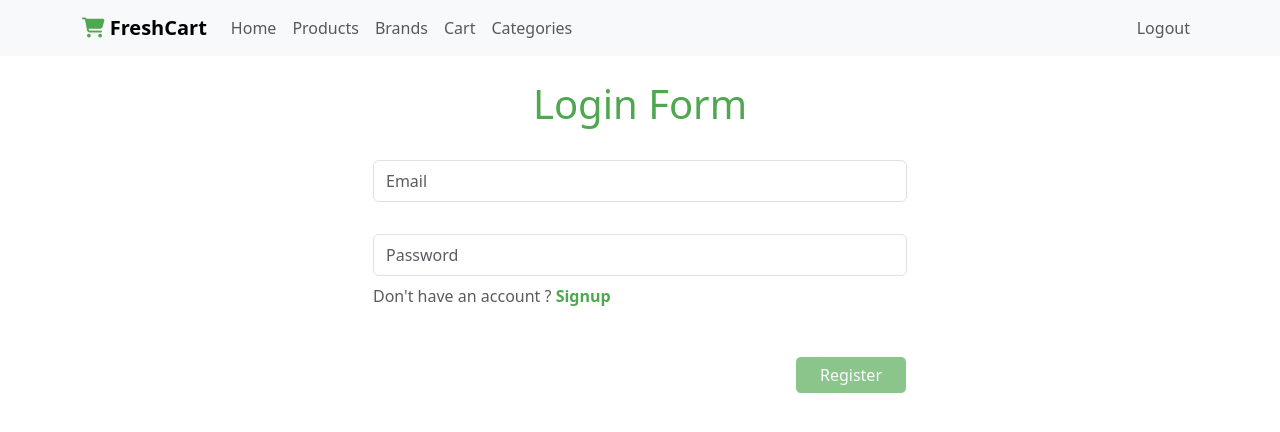
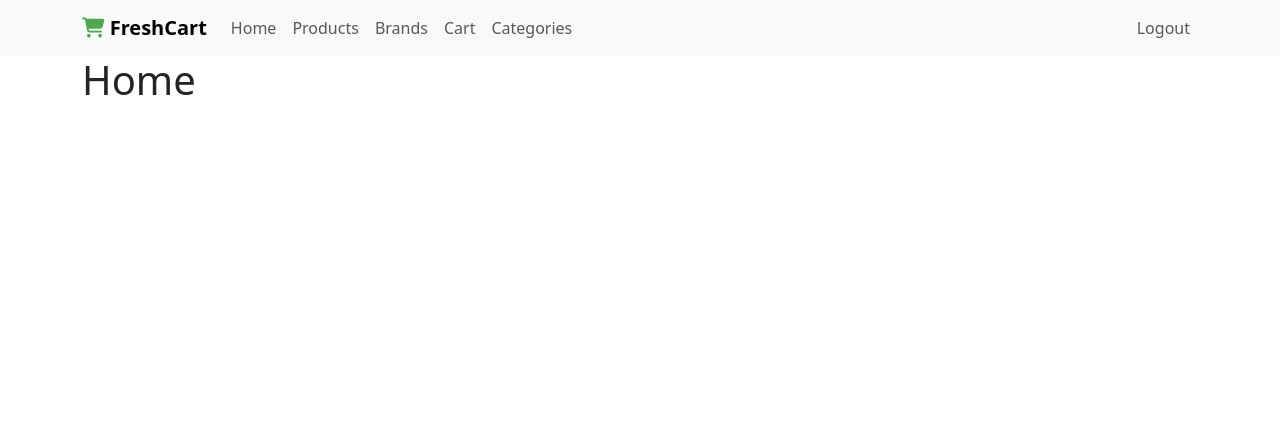
Before and after one commit to rawwaanntarekk/E-Commerce, a React (Create React App) app: page / in a window 1280 px wide. Shown: the top 432 px of the page. Built offline with nearby package versions, Linux system fonts and the light colour scheme; sample sign-in values are in the browser's storage.

Commit message:
Bug with local storage is solved

```diff
--- a/src/App.js
+++ b/src/App.js
@@ -17,7 +17,14 @@ const router = createBrowserRouter([
     path: "",
     element: <Layout />,
     children: [
-      { index: true, element: <SignIn /> },
+      {
+        index: true,
+        element: (
+          <ProtectedRoute>
+            <Home />
+          </ProtectedRoute>
+        ),
+      },
       {
         path: "home",
         element: (
--- a/src/components/ProtectedRoute/ProtectedRoute.jsx
+++ b/src/components/ProtectedRoute/ProtectedRoute.jsx
@@ -1,12 +1,14 @@
 import React from 'react'
-import { Navigate, useNavigate } from 'react-router-dom'
+import { Navigate } from 'react-router-dom'
 
 export default function ProtectedRoute(props) {
-if (localStorage.getItem('token') !== null) {
+if (localStorage.getItem('UserToken') !== null) {
     return props.children;
 }
 else {
-  return <Navigate to="/signin" />
+    return <Navigate to="/signin" />
 
 }
+
+
 }
```
